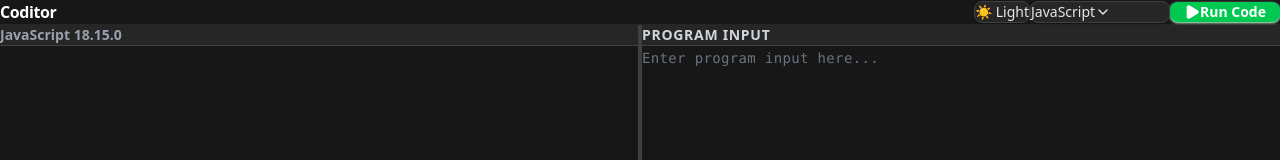
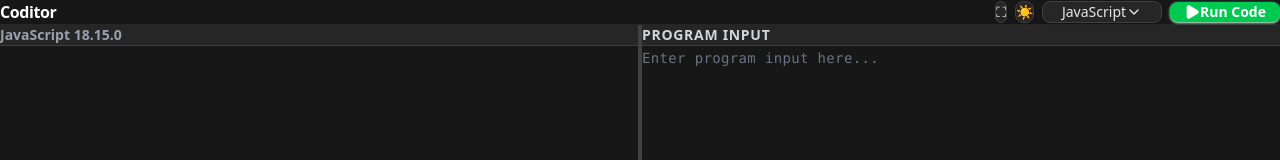
Before and after one commit to TheInfernitex/compiler, a Next.js app: page / in a window 1280 px wide. Shown: the top 160 px of the page. Built offline with nearby package versions, Linux system fonts and the light colour scheme.

Commit message:
fix header

```diff
--- a/src/app/page.tsx
+++ b/src/app/page.tsx
@@ -115,6 +115,20 @@ export default function CodeEditor() {
   const monacoEditorRef = useRef<MonacoEditor | null>(null);
   const inputTextareaRef = useRef<HTMLTextAreaElement>(null);
   const containerRef = useRef<HTMLDivElement>(null);
+
+  const [isFullScreen, setIsFullScreen] = useState(false);
+
+  const toggleFullScreen = () => {
+    if (!document.fullscreenElement) {
+      document.documentElement.requestFullscreen();
+      setIsFullScreen(true);
+    } else {
+      if (document.exitFullscreen) {
+        document.exitFullscreen();
+        setIsFullScreen(false);
+      }
+    }
+  };
 
   // Handle client-side hydration and Monaco loading
   useEffect(() => {
@@ -355,7 +369,19 @@ export default function CodeEditor() {
             </h1>
           </div>
 
-          <div className="flex items-center space-x-6">
+          <div className="flex items-center gap-x-2">
+            {/* Fullscreen Button */}
+            <button
+              onClick={toggleFullScreen}
+              className={`flex items-center space-x-2 px-4 py-2 rounded-lg font-medium text-sm transition-all duration-200 shadow-sm ${
+                isDarkMode
+                  ? "bg-neutral-800 hover:bg-neutral-700 text-gray-200 border border-neutral-700"
+                  : "bg-gray-100 hover:bg-gray-200 text-gray-700 border border-gray-300"
+              }`}
+            >
+              {isFullScreen ? "⛶" : "⛶"}
+            </button>
+
             {/* Theme Toggle */}
             <button
               onClick={toggleTheme}
@@ -365,14 +391,14 @@ export default function CodeEditor() {
                   : "bg-gray-100 hover:bg-gray-200 text-gray-700 border border-gray-300"
               }`}
             >
-              {isDarkMode ? "☀️ Light" : "🌙 Dark"}
+              {isDarkMode ? "☀️" : "🌙"}
             </button>
 
             {/* Language Selector */}
-            <div className="relative">
+            <div className="relative justify-center items-center">
               <button
                 onClick={() => setIsDropdownOpen(!isDropdownOpen)}
-                className={`flex items-center space-x-3 px-4 py-2 rounded-lg transition-all duration-200 font-medium text-sm shadow-sm min-w-[140px] ${
+                className={`flex items-center justify-center space-x-3 px-4 py-2 rounded-lg transition-all duration-200 font-medium text-sm shadow-sm min-w-[120px] ${
                   isDarkMode
                     ? "bg-neutral-800 hover:bg-neutral-700 text-gray-200 border border-neutral-700"
                     : "bg-white hover:bg-gray-50 text-gray-700 border border-gray-300"
```
